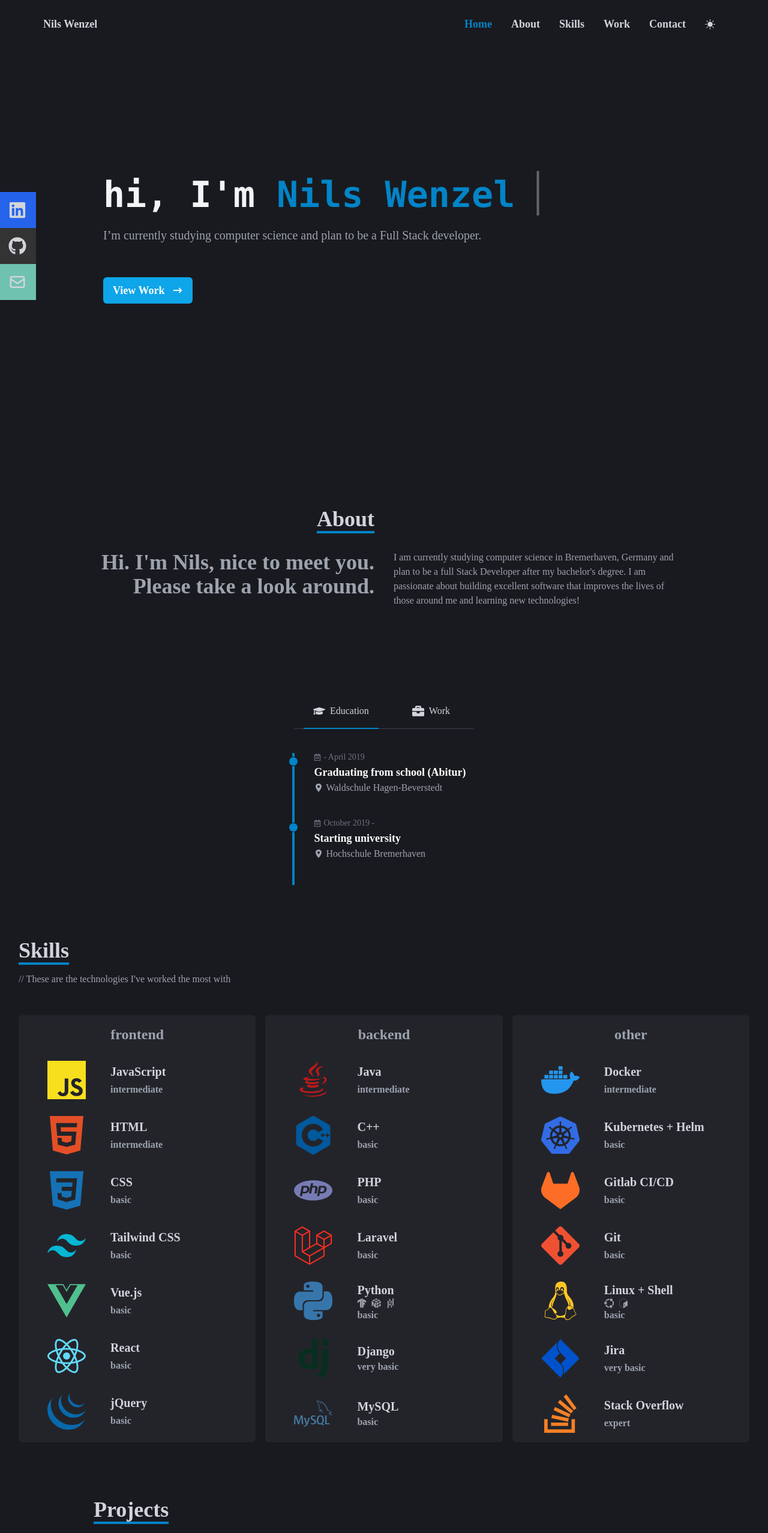
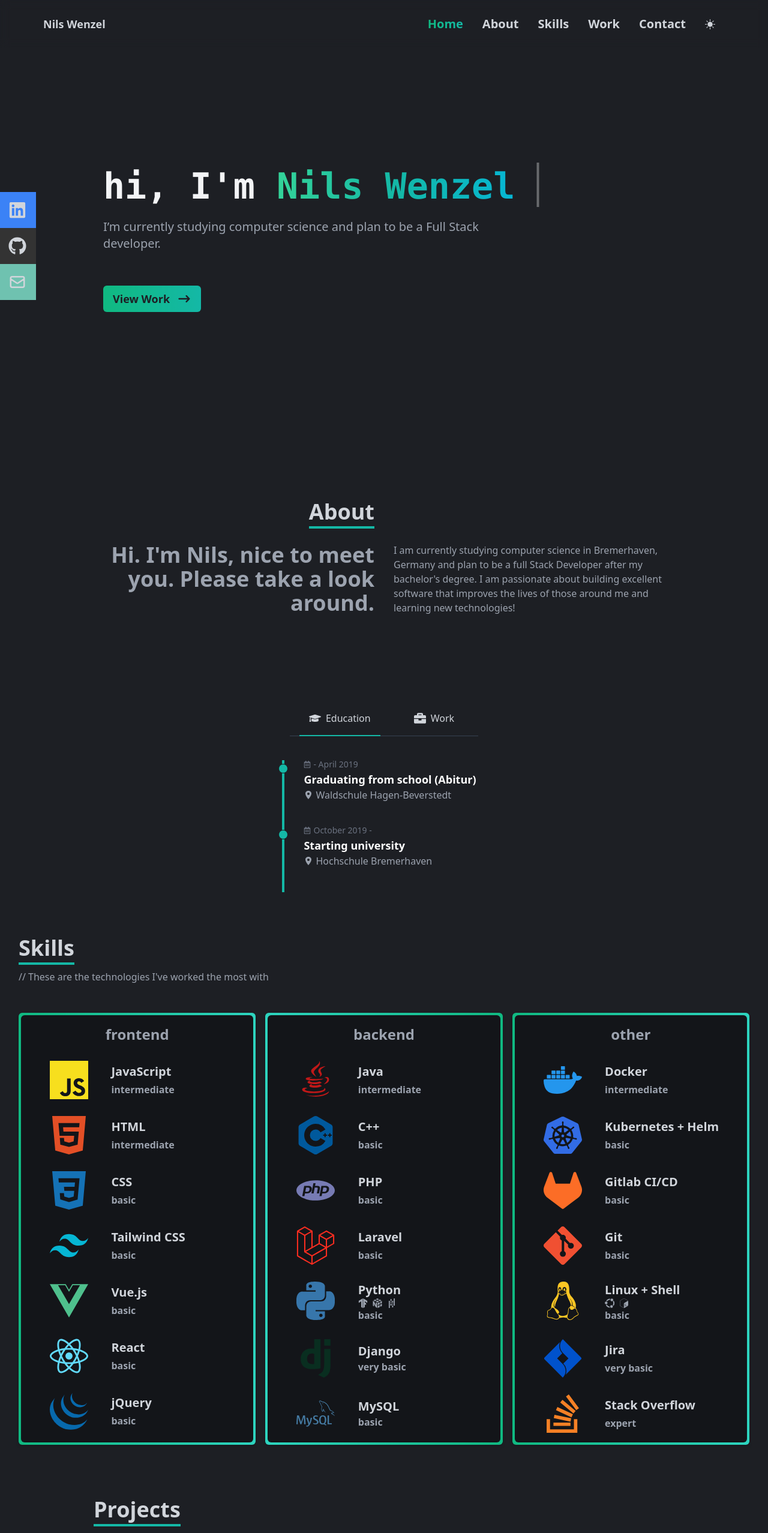
Before and after one commit to nilswenzel/nilswenzel.github.io, a React (Create React App) app: page / in a window 1280 px wide. Shown: the top 2555 px of the page at 60% size. Built offline with nearby package versions, Linux system fonts and the light colour scheme.

Commit message:
UI overhaul

```diff
--- a/src/components/About.jsx
+++ b/src/components/About.jsx
@@ -18,12 +18,12 @@ const About = () => {
   return (
     <div
       name="about"
-      className="w-screen h-fit sm:h-screen bg-slate-50 dark:bg-[#191a1f] text-gray-300 snap-start scroll-m-[80px]"
+      className="w-screen h-fit sm:h-screen bg-slate-50 dark:bg-[#1d1f24] text-gray-300 snap-start scroll-m-[80px]"
     >
       <div className="flex flex-col justify-center items-center w-full h-full">
         <div className="max-w-[1000px] w-full grid grid-cols-2 gap-8">
           <div className="sm:text-right pb-8 pl-4 animate-from-left-1000ms">
-            <p className="text-4xl font-bold inline border-b-4 text-gray-700 dark:text-gray-300 border-sky-600">
+            <p className="text-4xl font-bold inline border-b-4 text-gray-700 dark:text-gray-300 border-teal-500">
               About
             </p>
           </div>
--- a/src/components/Home.jsx
+++ b/src/components/Home.jsx
@@ -6,16 +6,16 @@ const Home = () => {
   return (
     <div
       name="home"
-      className="w-screen h-screen bg-gray-50 dark:bg-[#191a1f] snap-start scroll-m-[80px]"
+      className="w-screen h-screen bg-gray-50 dark:bg-[#1d1f24] snap-start scroll-m-[80px]"
     >
       <div className="max-w-[1000px] mx-auto px-8 flex flex-col justify-center h-full">
         <h1 className="mb-2 font-mono font-bold text-4xl text-gray-700 dark:text-gray-100 md:text-6xl">
           hi, I&apos;m <br className="block md:hidden" />
           <span className="relative">
-            <span className="h-20 pt-2 overflow-x-hidden whitespace-nowrap text-sky-600">
+            <span className="h-20 pt-2 overflow-x-hidden whitespace-nowrap text-transparent bg-clip-text bg-gradient-to-r from-emerald-400 via-teal-500 to-cyan-500">
               Nils Wenzel
             </span>
-            <span className="cursor absolute -bottom-0 left-0 -top-1 dark:bg-[#191a1f] inline-block w-full motion-safe:animate-typewriter will-change"></span>
+            <span className="cursor absolute -bottom-0 left-0 -top-1 dark:bg-[#1d1f24] inline-block w-full motion-safe:animate-typewriter will-change"></span>
           </span>
         </h1>
         <p className="text-gray-500 dark:text-gray-400 text-lg md:text-xl mb-10 py-4 max-w-[700px] font-medium">
@@ -24,10 +24,10 @@ const Home = () => {
         </p>
         <div>
           <Link to="about" smooth={true} duration={500}>
-            <button className="bg-sky-500 hover:bg-sky-600 font-semibold text-lg text-white group flex items-center px-4 py-2 rounded-md">
+            <button className="bg-gradient-to-r from-emerald-500 to-teal-500 text-lg text-[#1d1f24] font-bold group flex items-center px-4 py-2 rounded-md">
               View Work
               <span className="group-hover:rotate-90 duration-300">
-                <HiArrowNarrowRight className="ml-3 " />
+                <HiArrowNarrowRight className="ml-3 w-6 h-6" />
               </span>
             </button>
           </Link>
--- a/src/components/NavBar.jsx
+++ b/src/components/NavBar.jsx
@@ -1,5 +1,5 @@
 import React, { useState } from "react";
-import { Link } from "react-scroll";
+import { Link, animateScroll as scroll } from "react-scroll";
 import { FaBars, FaTimes, FaGithub, FaLinkedin } from "react-icons/fa";
 import { HiOutlineMail } from "react-icons/hi";
 import {
@@ -85,7 +85,7 @@ const NavBar = () => {
       </div>
 
       {/* menu */}
-      <ul className="hidden lg:pr-14 lg:flex lg:items-center text-lg font-semibold">
+      <ul className="hidden lg:pr-14 lg:flex lg:items-center text-xl font-semibold">
         <li>
           <Link
             to="home"
@@ -165,7 +165,7 @@ const NavBar = () => {
         className={
           !nav
             ? "hidden"
-            : "absolute top-0 left-0 w-full h-screen bg-gray-50 dark:bg-[#191a1f] flex flex-col justify-center items-center"
+            : "absolute top-0 left-0 w-full h-screen bg-gray-50 dark:bg-[#1d1f24] flex flex-col justify-center items-center"
         }
       >
         <li className="py-6 text-4xl">
@@ -233,7 +233,7 @@ const NavBar = () => {
       {/* social icons */}
       <div className="hidden lg:flex fixed flex-col top-[400%] left-0">
         <ul>
-          <li className="w-[160px] h-[60px] flex justify-between items-center ml-[-100px] hover:ml-[-10px] duration-300 bg-blue-600">
+          <li className="w-[160px] h-[60px] flex justify-between items-center ml-[-100px] hover:ml-[-10px] duration-300 bg-blue-500">
             <a
               className="flex justify-between items-center w-full font-medium text-gray-300"
               href="https://www.linkedin.com/in/nils-wenzel-6b7307240/"
--- a/src/components/Skills.jsx
+++ b/src/components/Skills.jsx
@@ -31,12 +31,12 @@ const Skills = () => {
   return (
     <div
       name="skills"
-      className="w-screen h-fit sm:h-screen bg-slate-50 dark:bg-[#191a1f] text-gray-300 snap-start scroll-m-[80px]"
+      className="w-screen h-fit sm:h-screen bg-slate-50 dark:bg-[#1d1f24] text-gray-300 snap-start scroll-m-[80px]"
     >
       {/* Container */}
       <div className="max-w-[1250px] mx-auto p-4 flex flex-col justify-center w-full h-full">
         <div>
-          <p className="text-4xl font-bold inline border-b-4 text-gray-700 dark:text-gray-300 border-sky-600">
+          <p className="text-4xl font-bold inline border-b-4 text-gray-700 dark:text-gray-300 border-teal-500">
             Skills
           </p>
           <p className="py-4 font-medium text-gray-500 dark:text-gray-400">
@@ -45,8 +45,9 @@ const Skills = () => {
         </div>
         <div className="w-full grid grid-cols-1 sm:grid-cols-2 md:grid-cols-3 gap-4 text-center py-8">
           {/* frontend */}
-          <div className="shadow-sm bg-white dark:bg-[#23242a] rounded-md">
-            <h1 className="mt-4 text-2xl font-semibold text-gray-600 dark:text-gray-400">
+          <div className="rounded-md shadow-md p-1 bg-gradient-to-r from-emerald-500 to-teal-400">
+            <div className="h-full w-full pt-4 rounded-md bg-white dark:bg-[#131519]">
+              <h1 className="text-2xl font-semibold text-gray-600 dark:text-gray-400">
                 frontend
               </h1>
               <ul className="flex flex-col gap-7 m-4 ml-8 mt-7">
@@ -143,9 +144,11 @@ const Skills = () => {
                 </li>
               </ul>
             </div>
+          </div>
           {/* backend */}
-          <div className="bg-white shadow-sm dark:bg-[#23242a] rounded-md">
-            <h1 className="mt-4 text-2xl font-semibold text-gray-600 dark:text-gray-400">
+          <div className="rounded-md shadow-md p-1 bg-gradient-to-r from-teal-400 to-emerald-500">
+            <div className="h-full w-full pt-4 rounded-md bg-white dark:bg-[#131519]">
+              <h1 className="text-2xl font-semibold text-gray-600 dark:text-gray-400">
                 backend
               </h1>
               <ul className="flex flex-col gap-7 m-4 ml-8 mt-7">
@@ -247,9 +250,11 @@ const Skills = () => {
                 </li>
               </ul>
             </div>
+          </div>
           {/* other */}
-          <div className="bg-white shadow-sm dark:bg-[#23242a] rounded-md">
-            <h1 className="mt-4 text-2xl font-semibold text-gray-600 dark:text-gray-400">
+          <div className="rounded-md shadow-md p-1 bg-gradient-to-r from-emerald-500 to-teal-400">
+            <div className="h-full w-full pt-4 rounded-md bg-white dark:bg-[#131519]">
+              <h1 className="text-2xl font-semibold text-gray-600 dark:text-gray-400">
                 other
               </h1>
               <ul className="flex flex-col gap-7 m-4 ml-8 mt-7">
@@ -353,6 +358,7 @@ const Skills = () => {
           </div>
         </div>
       </div>
+    </div>
   );
 };
 
--- a/src/components/Work.jsx
+++ b/src/components/Work.jsx
@@ -35,11 +35,11 @@ const Work = () => {
   return (
     <div
       name="work"
-      className="w-screen h-screen bg-slate-50 dark:bg-[#191a1f] text-gray-300 snap-start scroll-m-[80px]"
+      className="w-screen h-screen bg-slate-50 dark:bg-[#1d1f24] text-gray-300 snap-start scroll-m-[80px]"
     >
       <div className="max-w-[1000px] mx-auto p-4 flex flex-col justify-center w-full h-full">
         <div className="pb-8">
-          <p className="text-4xl font-bold inline border-b-4 text-gray-700 dark:text-gray-300 border-sky-600">
+          <p className="text-4xl font-bold inline border-b-4 text-gray-700 dark:text-gray-300 border-teal-500">
             Projects
           </p>
           <p className="py-4 font-medium text-gray-500 dark:text-gray-400">
@@ -47,9 +47,9 @@ const Work = () => {
           </p>
         </div>
 
-        <div className="flex flex-nowrap justify-start gap-8 overflow-x-scroll scrollbar-thin scrollbar-thumb-sky-600 dark:scrollbar-track-[#23242a] scrollbar-track-white">
+        <div className="flex flex-nowrap justify-start gap-8 overflow-x-scroll scrollbar-thin scrollbar-thumb-teal-500 dark:scrollbar-track-[#23242a] scrollbar-track-white">
           {/* card */}
-          <div className="min-w-[280px] mb-5 shadow-sm bg-white dark:bg-[#23242a] rounded-md">
+          <div className="min-w-[280px] mb-5 shadow-md bg-white dark:bg-[#131519] rounded-md">
             <img
               className="rounded-t-lg"
               src={cryptoPortfolioRemadeImage}
@@ -75,12 +75,12 @@ const Work = () => {
               </p>
               <div className="flex justify-start">
                 <a href="https://gitfront.io/r/user-2434316/Hk1cGwzCA33T/crypto-portfolio-reworked/">
-                  <button className="inline-flex items-center py-2 px-3 text-sm font-semibold text-center text-gray-100 bg-sky-600 rounded-md hover:bg-sky-700 mr-3">
+                  <button className="inline-flex items-center py-2 px-3 text-sm font-semibold text-center text-[#1d1f24] bg-teal-500 rounded-md hover:bg-teal-400 mr-3">
                     GitHub
                     <FaGithub className="ml-2" />
                   </button>
                 </a>
-                <button className="hover:cursor-not-allowed inline-flex items-center py-2 px-3 text-sm font-semibold text-center text-gray-100 bg-sky-600 rounded-md hover:bg-sky-700">
+                <button className="hover:cursor-not-allowed inline-flex items-center py-2 px-3 text-sm font-semibold text-center text-[#1d1f24] bg-teal-500 rounded-md hover:bg-teal-400">
                   Demo
                   <BiRightArrow className="ml-2" />
                 </button>
@@ -88,7 +88,7 @@ const Work = () => {
             </div>
           </div>
           {/* card */}
-          <div className="min-w-[280px] mb-5 shadow-sm bg-white dark:bg-[#23242a] rounded-md">
+          <div className="min-w-[280px] mb-5 shadow-md bg-white dark:bg-[#131519] rounded-md">
             <img
               className="rounded-t-lg"
               src={covid19DataVisualizationImage}
@@ -110,13 +110,13 @@ const Work = () => {
               </p>
               <div className="flex justify-start">
                 <a href="https://gitfront.io/r/user-2434316/7F2GZHXK1eWg/covid-19-web-visualisation/">
-                  <button className="inline-flex items-center py-2 px-3 text-sm font-semibold text-center text-gray-100 bg-sky-600 rounded-md hover:bg-sky-700 mr-3">
+                  <button className="inline-flex items-center py-2 px-3 text-sm font-semibold text-center text-[#1d1f24] bg-teal-500 rounded-md hover:bg-teal-400 mr-3">
                     GitHub
                     <FaGithub className="ml-2" />
                   </button>
                 </a>
                 <a href="https://informatik.hs-bremerhaven.de/nwenzel/projects/covid-19-web-visualisation/coronavirus.html">
-                  <button className="inline-flex items-center py-2 px-3 text-sm font-semibold text-center text-gray-100 bg-sky-600 rounded-md hover:bg-sky-700">
+                  <button className="inline-flex items-center py-2 px-3 text-sm font-semibold text-center text-[#1d1f24] bg-teal-500 rounded-md hover:bg-teal-400">
                     Demo
                     <BiRightArrow className="ml-2" />
                   </button>
@@ -125,7 +125,7 @@ const Work = () => {
             </div>
           </div>
           {/* card */}
-          <div className="min-w-[280px] mb-5 shadow-sm bg-white dark:bg-[#23242a] rounded-md">
+          <div className="min-w-[280px] mb-5 shadow-md bg-white dark:bg-[#131519] rounded-md">
             <img
               className="rounded-t-lg"
               src={parqetDarkmodeImage}
@@ -146,13 +146,13 @@ const Work = () => {
               </p>
               <div className="flex justify-start">
                 <a href="https://github.com/nilswenzel/parqet-darkmode-chrome-extension">
-                  <button className="inline-flex items-center py-2 px-3 text-sm font-semibold text-center text-gray-100 bg-sky-600 rounded-md hover:bg-sky-700 mr-3">
+                  <button className="inline-flex items-center py-2 px-3 text-sm font-semibold text-center text-[#1d1f24] bg-teal-500 rounded-md hover:bg-teal-400 mr-3">
                     GitHub
                     <FaGithub className="ml-2" />
                   </button>
                 </a>
                 <a href="https://chrome.google.com/webstore/detail/parqet-darkmode/jfhpcliegfecjhjehclnhnngbjndodoj">
-                  <button className="inline-flex items-center py-2 px-3 text-sm font-semibold text-center text-gray-100 bg-sky-600 rounded-md hover:bg-sky-700">
+                  <button className="inline-flex items-center py-2 px-3 text-sm font-semibold text-center text-[#1d1f24] bg-teal-500 rounded-md hover:bg-teal-400">
                     Demo
                     <BiRightArrow className="ml-2" />
                   </button>
@@ -161,7 +161,7 @@ const Work = () => {
             </div>
           </div>
           {/* card */}
-          <div className="min-w-[280px] mb-5 shadow-sm bg-white dark:bg-[#23242a] rounded-md">
+          <div className="min-w-[280px] mb-5 shadow-md bg-white dark:bg-[#131519] rounded-md">
             <img
               className="rounded-t-lg"
               src={ownPortfolioImage}
@@ -180,13 +180,13 @@ const Work = () => {
               </p>
               <div className="flex justify-start">
                 <a href="https://gitfront.io/r/user-2434316/p45yfGTT9PTs/nilswenzel.github.io/">
-                  <button className="inline-flex items-center py-2 px-3 text-sm font-semibold text-center text-gray-100 bg-sky-600 rounded-md hover:bg-sky-700 mr-3">
+                  <button className="inline-flex items-center py-2 px-3 text-sm font-semibold text-center text-[#1d1f24] bg-teal-500 rounded-md hover:bg-teal-400 mr-3">
                     GitHub
                     <FaGithub className="ml-2" />
                   </button>
                 </a>
                 <a href="https://nilswenzel.github.io/">
-                  <button className="inline-flex items-center py-2 px-3 text-sm font-semibold text-center text-gray-100 bg-sky-600 rounded-md hover:bg-sky-700">
+                  <button className="inline-flex items-center py-2 px-3 text-sm font-semibold text-center text-[#1d1f24] bg-teal-500 rounded-md hover:bg-teal-400">
                     Demo
                     <BiRightArrow className="ml-2" />
                   </button>
@@ -195,7 +195,7 @@ const Work = () => {
             </div>
           </div>
           {/* card */}
-          <div className="min-w-[280px] mb-5 shadow-sm bg-white dark:bg-[#23242a] rounded-md">
+          <div className="min-w-[280px] mb-5 shadow-md bg-white dark:bg-[#131519] rounded-md">
             <img
               className="rounded-t-lg"
               src={cryptoPortfolioOldImage}
@@ -216,13 +216,13 @@ const Work = () => {
               </p>
               <div className="flex justify-start">
                 <a href="https://gitfront.io/r/user-2434316/yj9cvdzf7vUv/crypto-portfolio/">
-                  <button className="inline-flex items-center py-2 px-3 text-sm font-semibold text-center text-gray-100 bg-sky-600 rounded-md hover:bg-sky-700 mr-3">
+                  <button className="inline-flex items-center py-2 px-3 text-sm font-semibold text-center text-[#1d1f24] bg-teal-500 rounded-md hover:bg-teal-400 mr-3">
                     GitHub
                     <FaGithub className="ml-2" />
                   </button>
                 </a>
                 <a href="https://informatik.hs-bremerhaven.de/nwenzel/projects/crypto-portfolio/portfolio.html?uuid=0">
-                  <button className="inline-flex items-center py-2 px-3 text-sm font-semibold text-center text-gray-100 bg-sky-600 rounded-md hover:bg-sky-700">
+                  <button className="inline-flex items-center py-2 px-3 text-sm font-semibold text-center text-[#1d1f24] bg-teal-500 rounded-md hover:bg-teal-400">
                     Demo
                     <BiRightArrow className="ml-2" />
                   </button>
@@ -231,7 +231,7 @@ const Work = () => {
             </div>
           </div>
           {/* card */}
-          <div className="min-w-[280px] mb-5 shadow-sm bg-white dark:bg-[#23242a] rounded-md">
+          <div className="min-w-[280px] mb-5 shadow-md bg-white dark:bg-[#131519] rounded-md">
             <img
               className="rounded-t-lg"
               src={emotionRecognitionImage}
@@ -252,12 +252,12 @@ const Work = () => {
               </p>
               <div className="flex justify-start">
                 <a href="https://gitfront.io/r/user-2434316/E76DqZ8FETEY/ki-emotion-recognition/">
-                  <button className="inline-flex items-center py-2 px-3 text-sm font-semibold text-center text-gray-100 bg-sky-600 rounded-md hover:bg-sky-700 mr-3">
+                  <button className="inline-flex items-center py-2 px-3 text-sm font-semibold text-center text-[#1d1f24] bg-teal-500 rounded-md hover:bg-teal-400 mr-3">
                     GitHub
                     <FaGithub className="ml-2" />
                   </button>
                 </a>
-                <button className="hover:cursor-not-allowed inline-flex items-center py-2 px-3 text-sm font-semibold text-center text-gray-100 bg-sky-600 rounded-md hover:bg-sky-700">
+                <button className="hover:cursor-not-allowed inline-flex items-center py-2 px-3 text-sm font-semibold text-center text-[#1d1f24] bg-teal-500 rounded-md hover:bg-teal-400">
                   Demo
                   <BiRightArrow className="ml-2" />
                 </button>
--- a/src/components/about/Timeline.jsx
+++ b/src/components/about/Timeline.jsx
@@ -18,7 +18,7 @@ const Timeline = () => {
               <button
                 className={
                   timeline === "education"
-                    ? "inline-block p-4 rounded-t-lg border-b-2 border-sky-600"
+                    ? "inline-block p-4 rounded-t-lg border-b-2 border-teal-500"
                     : "inline-block p-4 rounded-t-lg border-b-2 border-transparent hover:text-gray-600 dark:hover:border-gray-300 hover:border-gray-700 dark:hover:text-gray-300"
                 }
                 onClick={toggleTimeline}
@@ -33,7 +33,7 @@ const Timeline = () => {
               <button
                 className={
                   timeline === "work"
-                    ? "inline-block p-4 rounded-t-lg border-b-2 border-sky-600"
+                    ? "inline-block p-4 rounded-t-lg border-b-2 border-teal-500"
                     : "inline-block p-4 rounded-t-lg border-b-2 border-transparent hover:text-gray-600 dark:hover:border-gray-300 hover:border-gray-700 dark:hover:text-gray-300"
                 }
                 onClick={toggleTimeline}
--- a/src/components/about/TimelineEducation.jsx
+++ b/src/components/about/TimelineEducation.jsx
@@ -5,9 +5,9 @@ import { IoLocationSharp } from "react-icons/io5";
 const TimelineEducation = () => {
   return (
     <div>
-      <ol className="relative border-l-4 z-0 border-sky-600 inline-block text-left">
+      <ol className="relative border-l-4 z-0 border-teal-500 inline-block text-left">
         <li className="mb-10 ml-4">
-          <div className="absolute w-4 h-4 bg-sky-600 rounded-full mt-1.5 -left-2.5 border border-sky-50 dark:border-[#191a1f] dark:bg-sky-600"></div>
+          <div className="absolute w-4 h-4 bg-gradient-to-r from-teal-500 to-teal-500 rounded-full mt-1.5 -left-2.5 border border-sky-50 dark:border-[#191a1f] dark:bg-teal-500"></div>
           <time className="flex items-center mb-1 text-sm font-normal leading-none text-gray-400 dark:text-gray-500">
             <FaRegCalendarAlt className="h-3 w-3 mr-1" /> - April 2019
           </time>
@@ -20,7 +20,7 @@ const TimelineEducation = () => {
           </p>
         </li>
         <li className="mb-10 ml-4">
-          <div className="absolute w-4 h-4 bg-sky-600 rounded-full mt-1.5 -left-2.5 border border-sky-50 dark:border-[#191a1f] dark:bg-sky-600"></div>
+          <div className="absolute w-4 h-4 bg-gradient-to-r from-teal-500 to-teal-500 rounded-full mt-1.5 -left-2.5 border border-sky-50 dark:border-[#191a1f] dark:bg-teal-500"></div>
           <time className="flex items-center mb-1 text-sm font-normal leading-none text-gray-400 dark:text-gray-500">
             <FaRegCalendarAlt className="h-3 w-3 mr-1" /> October 2019 -
           </time>
--- a/src/components/about/TimelineWork.jsx
+++ b/src/components/about/TimelineWork.jsx
@@ -15,9 +15,9 @@ import { ReactComponent as CSSIcon } from "../../assets/icons/css.svg";
 const TimelineWork = () => {
   return (
     <div>
-      <ol className="relative z-0 border-l-4 border-sky-600 inline-block text-left">
+      <ol className="relative z-0 border-l-4 border-teal-500 inline-block text-left">
         <li className="mb-10 ml-4">
-          <div className="absolute w-4 h-4 bg-sky-600 rounded-full mt-1.5 -left-2.5 border border-sky-50 dark:border-[#191a1f] dark:bg-sky-600"></div>
+          <div className="absolute w-4 h-4 bg-teal-500 rounded-full mt-1.5 -left-2.5 border border-sky-50 dark:border-[#191a1f] dark:bg-teal-500"></div>
           <time className="flex items-center mb-1 text-sm font-normal leading-none text-gray-500 dark:text-gray-500">
             <FaRegCalendarAlt className="h-3 w-3 mr-1" /> April 2022 - August
             2022
@@ -38,7 +38,7 @@ const TimelineWork = () => {
           </div>
         </li>
         <li className="mb-10 ml-4">
-          <div className="absolute w-4 h-4 bg-sky-600 rounded-full mt-1.5 -left-2.5 border border-slate-50 dark:border-[#191a1f] dark:bg-sky-600"></div>
+          <div className="absolute w-4 h-4 bg-teal-500 rounded-full mt-1.5 -left-2.5 border border-slate-50 dark:border-[#191a1f] dark:bg-teal-500"></div>
           <time className="mb-1 text-sm font-normal leading-none text-gray-500 dark:text-gray-500">
             September 2022 -
           </time>
--- a/src/index.css
+++ b/src/index.css
@@ -15,8 +15,8 @@
         @apply scroll-smooth;
     }
     body {
-        @apply dark:bg-[#191a1f] bg-slate-50; /* scroll-bounce page background color at top and bottom */
-        @apply font-[Raleway];
+        @apply dark:bg-[#1d1f24] bg-slate-50; /* scroll-bounce page background color at top and bottom */
+        @apply font-sans;
 
         /* smooth snap scroll */
         @apply w-screen;
@@ -46,7 +46,7 @@
 
 /* active navbar list element */
 .active-link {
-    color: rgb(2, 132, 199);
+    @apply text-transparent bg-clip-text bg-gradient-to-r from-emerald-500 to-teal-500;
 }
 
 .will-change-transform {
```
Also changed, not shown: src/components/Contact.jsx (+6 -6 lines), src/components/skills/Skill.jsx (added). Lines whose indentation alone changed are shown as unchanged.
